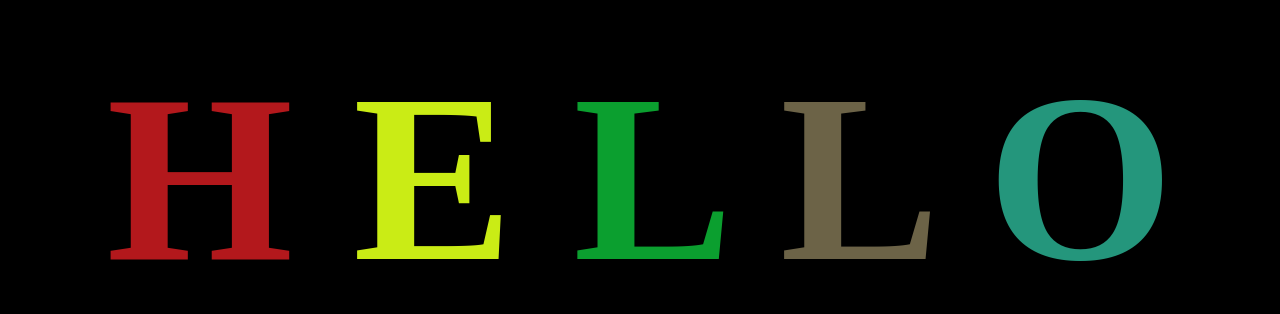
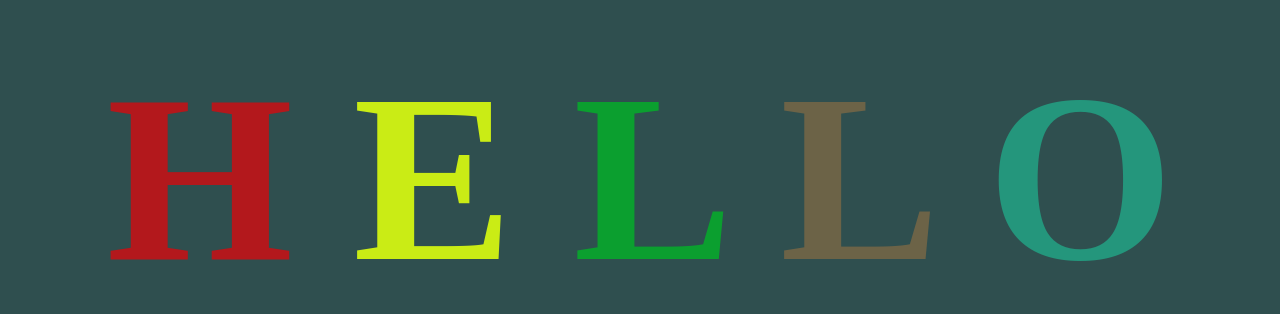
Before and after one commit to dwoodsteinhoff/animatedTextGitDemo, a plain HTML site: page index.html in a window 1280 px wide. Shown: the part 230-544 px from the top of the page. Drawn offline with Linux system fonts and the light colour scheme.

Commit message:
change bg color

```diff
--- a/app.css
+++ b/app.css
@@ -3,7 +3,7 @@ body{
     justify-content: center;
     align-items: center;
     height: 100vh;
-    background-color: black;
+    background-color: darkslategray;
 }
 
 h1{
```
